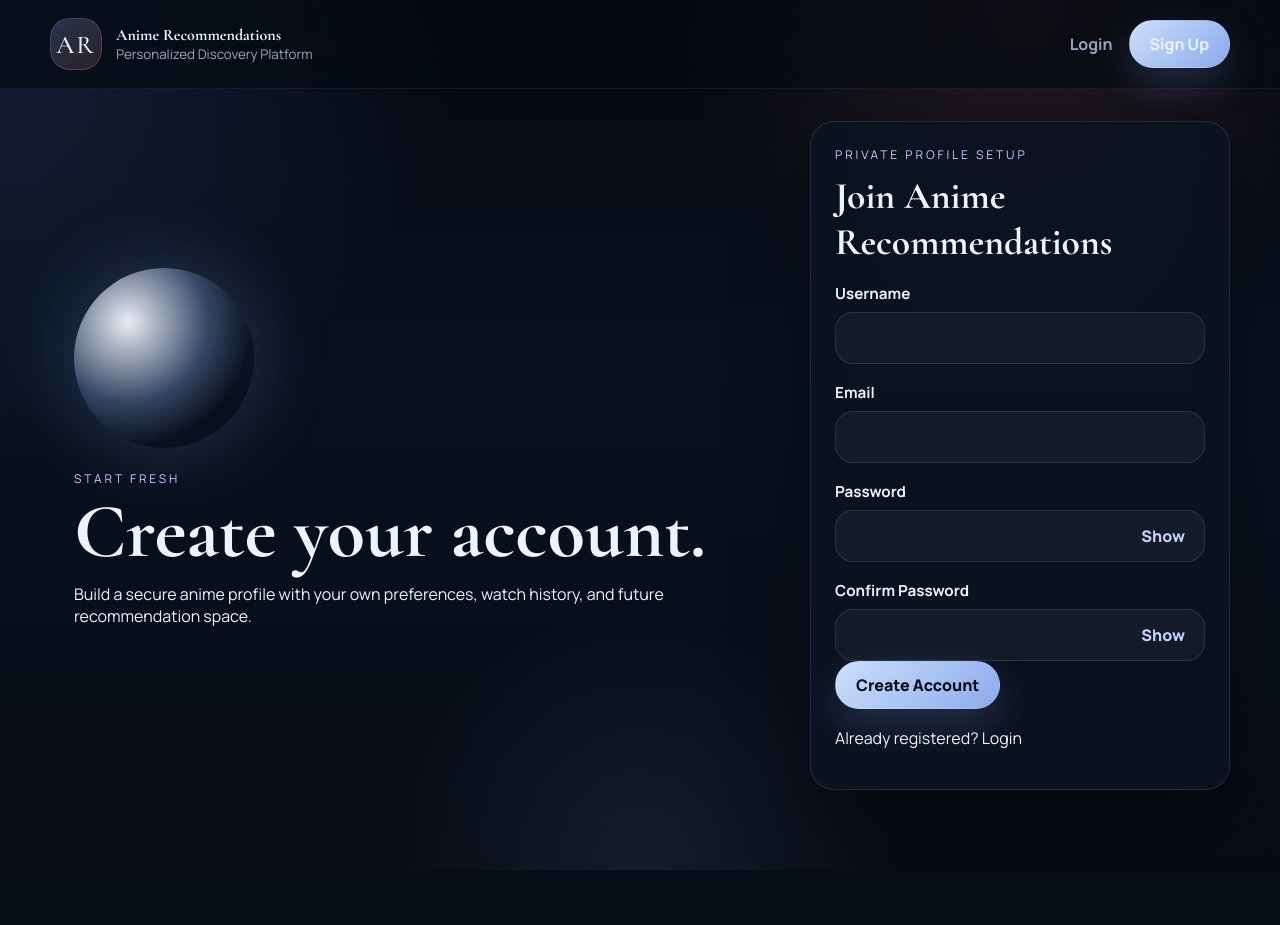
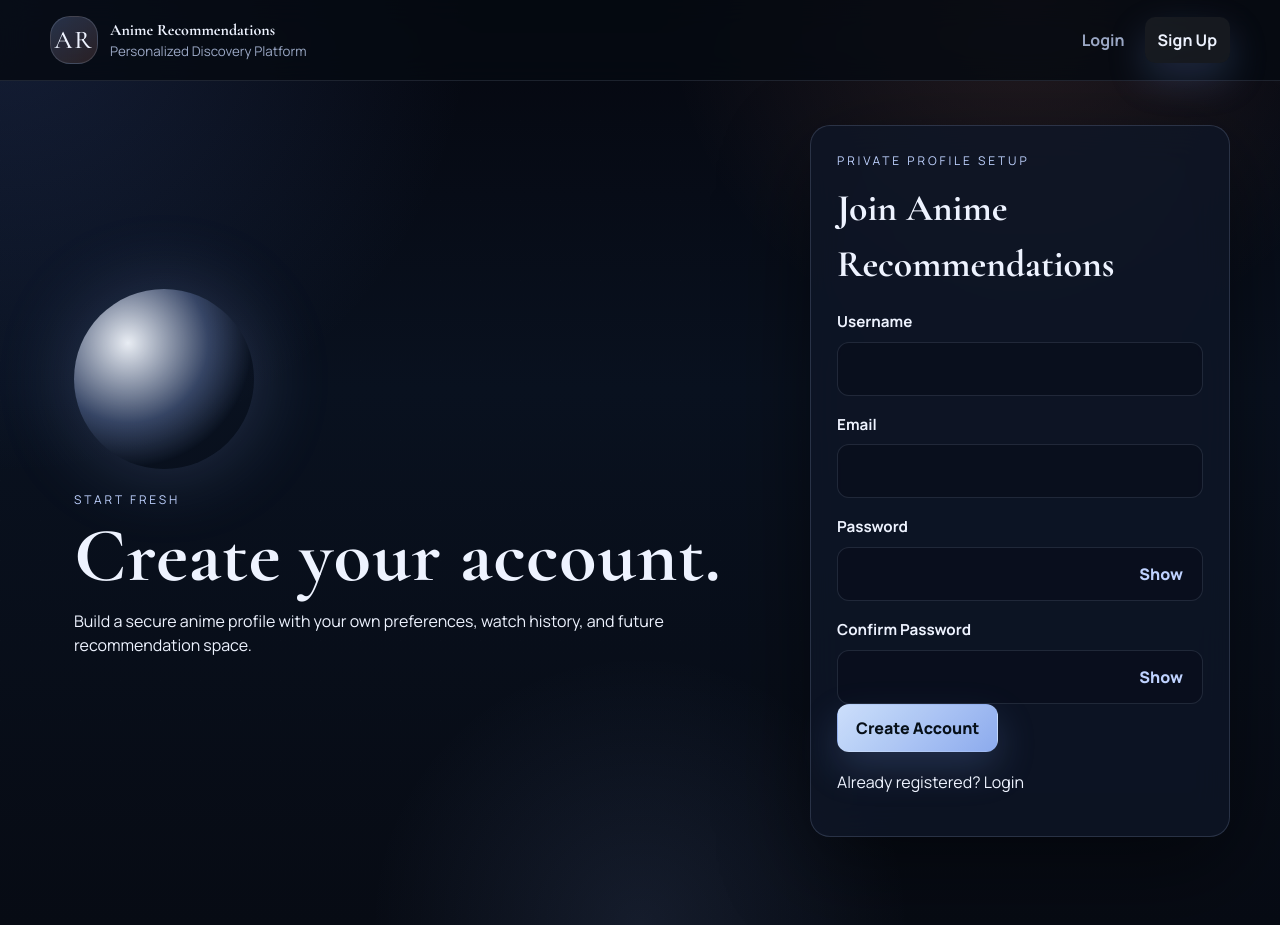
Before and after one commit to Devanshu-Saini-07/Anime-Recommendations, a Flask app: page /signup in a window 1280 px wide. Before the commit the page ends 870 px from the top, so only its background shows below. Run offline with Flask 3, Linux system fonts and the light colour scheme.

Commit message:
Improve UI design

```diff
--- a/static/style.css
+++ b/static/style.css
@@ -3,9 +3,9 @@
 :root {
     --bg: #070b14;
     --bg-soft: #111827;
-    --panel: rgba(13, 19, 34, 0.82);
-    --panel-strong: rgba(10, 14, 28, 0.92);
-    --panel-border: rgba(173, 189, 255, 0.14);
+    --panel: rgba(15, 22, 39, 0.78);
+    --panel-strong: rgba(10, 15, 29, 0.94);
+    --panel-border: rgba(193, 210, 255, 0.16);
     --text: #eef3ff;
     --muted: #9ba8c5;
     --accent: #8fb8ff;
@@ -15,8 +15,8 @@
     --ember: #ff9f80;
     --danger: #ff7a96;
     --success: #72e0bd;
-    --shadow: 0 28px 80px rgba(0, 0, 0, 0.38);
-    --radius: 24px;
+    --shadow: 0 24px 70px rgba(0, 0, 0, 0.34);
+    --radius: 20px;
 }
 
 * {
@@ -31,6 +31,7 @@
     margin: 0;
     min-height: 100vh;
     font-family: "Manrope", sans-serif;
+    line-height: 1.5;
     color: var(--text);
     background:
         radial-gradient(circle at top left, rgba(80, 117, 203, 0.20), transparent 30%),
@@ -124,9 +125,9 @@
     position: sticky;
     top: 0;
     z-index: 50;
-    background: rgba(5, 10, 18, 0.7);
-    backdrop-filter: blur(18px);
-    border-bottom: 1px solid rgba(193, 209, 255, 0.08);
+    background: rgba(5, 10, 18, 0.82);
+    backdrop-filter: blur(14px);
+    border-bottom: 1px solid rgba(193, 209, 255, 0.12);
 }
 
 .navbar,
@@ -139,8 +140,8 @@
     display: flex;
     align-items: center;
     justify-content: space-between;
-    gap: 20px;
-    padding: 18px 0;
+    gap: 28px;
+    padding: 16px 0;
 }
 
 .brand,
@@ -154,7 +155,7 @@
 .brand {
     display: inline-flex;
     align-items: center;
-    gap: 14px;
+    gap: 12px;
 }
 
 .brand-mark,
@@ -168,8 +169,8 @@
 }
 
 .brand-mark {
-    width: 52px;
-    height: 52px;
+    width: 48px;
+    height: 48px;
     font-family: "Cormorant Garamond", serif;
     font-size: 1.6rem;
     letter-spacing: 0.08em;
@@ -203,12 +204,15 @@
 .nav-links {
     display: flex;
     align-items: center;
-    gap: 16px;
+    gap: 8px;
 }
 
 .nav-links a {
+    padding: 10px 12px;
+    border-radius: 10px;
     color: var(--muted);
     font-weight: 700;
+    transition: color 180ms ease, background 180ms ease;
 }
 
 .nav-links a.is-active,
@@ -232,9 +241,9 @@
     align-items: center;
     justify-content: center;
     gap: 8px;
-    min-height: 46px;
-    padding: 12px 20px;
-    border-radius: 999px;
+    min-height: 44px;
+    padding: 11px 18px;
+    border-radius: 12px;
     border: 1px solid transparent;
     font-weight: 800;
     text-decoration: none;
@@ -290,7 +299,7 @@
 }
 
 .page-wrap {
-    padding: 32px 0 80px;
+    padding: 44px 0 88px;
 }
 
 .flash-stack {
@@ -347,7 +356,8 @@
 h1 {
     margin: 0;
     font-size: clamp(3rem, 6vw, 5.6rem);
-    line-height: 0.92;
+    line-height: 0.96;
+    letter-spacing: 0.01em;
 }
 
 h2 {
@@ -504,7 +521,7 @@
 }
 
 .glass-panel {
-    padding: 24px;
+    padding: 26px;
 }
 
 .filter-strip {
@@ -666,8 +696,8 @@
 textarea {
     width: 100%;
     border: 1px solid rgba(205, 219, 255, 0.12);
-    border-radius: 18px;
-    background: rgba(255, 255, 255, 0.04);
+    border-radius: 12px;
+    background: rgba(6, 11, 22, 0.42);
     color: var(--text);
     padding: 14px 16px;
     font: inherit;
@@ -710,6 +740,7 @@
 .auth-card {
     max-width: 420px;
     justify-self: end;
+    box-shadow: 0 30px 90px rgba(0, 0, 0, 0.48);
 }
 
 .auth-card h2 {
```
Also changed, not shown: other parts of static/style.css (+72 -9 lines), templates/index.html (+9 -4 lines), templates/recommendations.html (+7 -3 lines).
